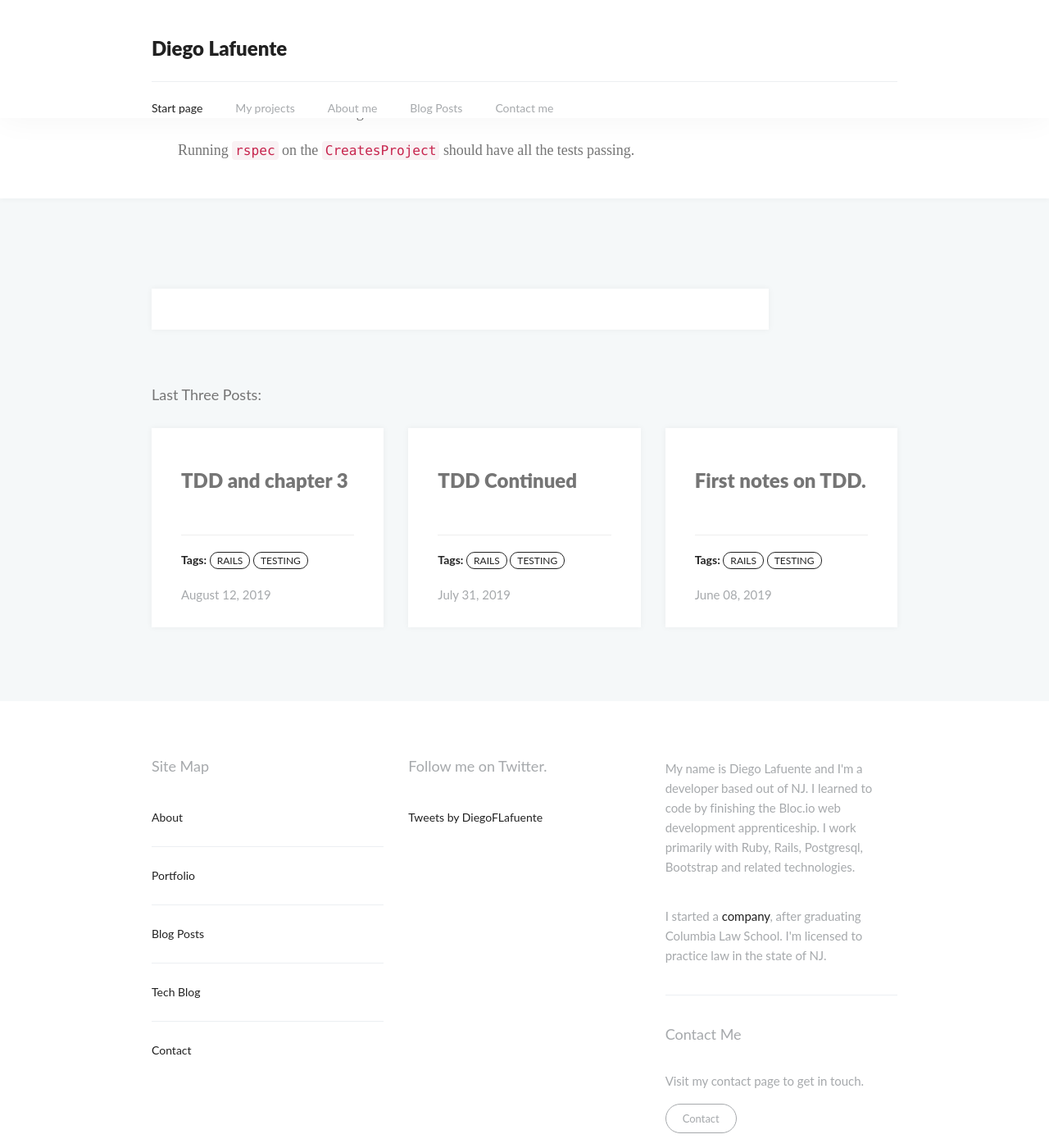
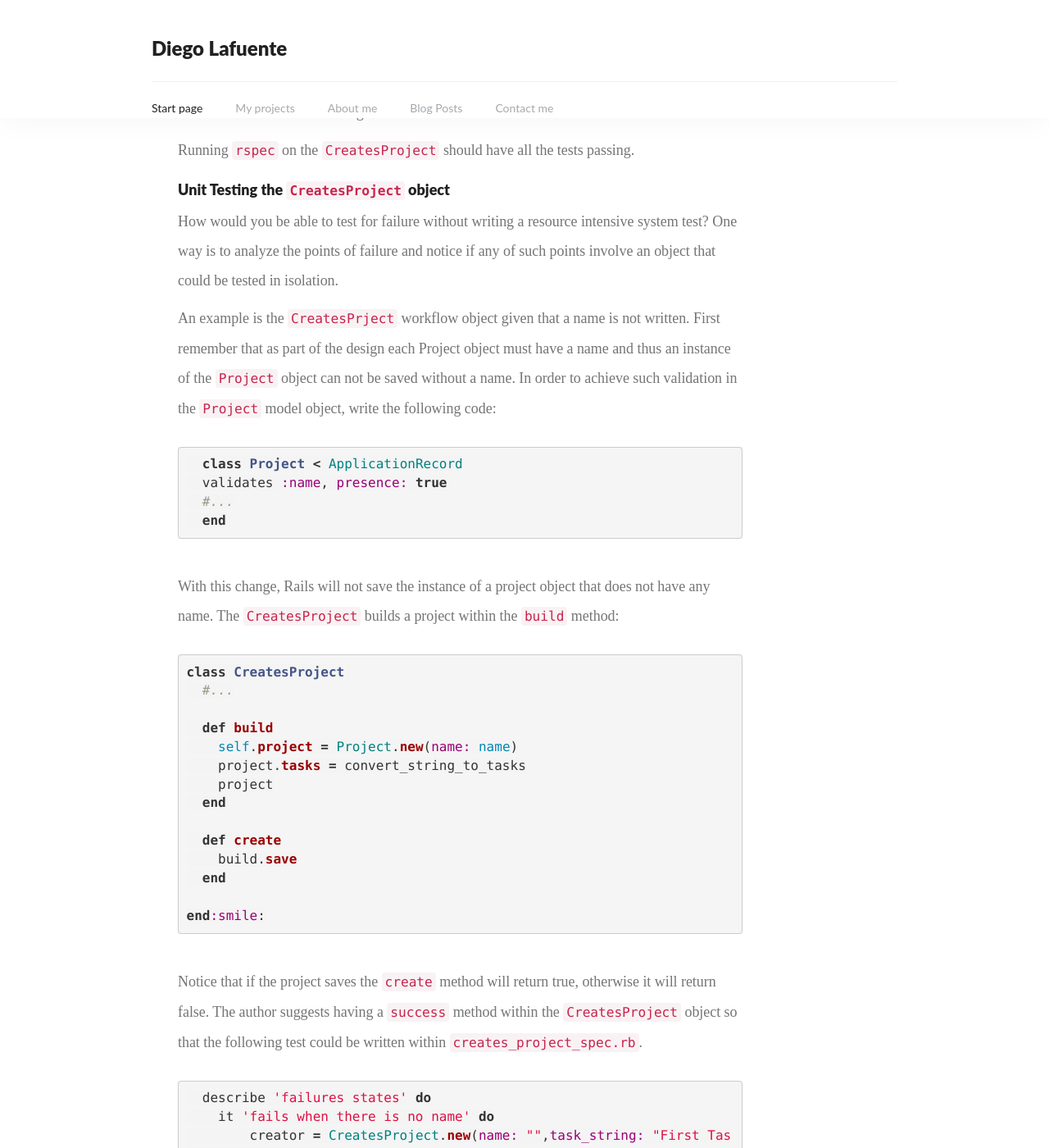
Before and after one commit to dlaf88/dlaf88.github.io, a Jekyll site: the page built from _posts/2019-08-12-TDD-chapter-3.md, in a window 1280 px wide and 1400 px high, scrolled down 10629 px. Shown: the whole window at 82% size. Built offline with Jekyll 4.4.1, drawn with Linux system fonts in a browser that asks for light colours; nearby versions of some CDN libraries; library files that are not in the unit come from our copies; a script that is not in the unit is left out; comment, search, counter and statistics services are not loaded; some of the changed text lies outside the part shown.

Commit message:
finished the tdd chapter with the projects and tasks

```diff
--- a/_posts/2019-08-12-TDD-chapter-3.md
+++ b/_posts/2019-08-12-TDD-chapter-3.md
@@ -386,3 +386,71 @@ Notice the introduction of the `RSpec` methods: `have_attributes`,`match`, and `
 The changes are centered on the `convert_string_to_tasks`method which incorporates the `size_as_integer`method. The `size_as_integer`method returns size `1` if the user did not enter a size or entered a negative number.
 
 Running `rspec` on the `CreatesProject` should have all the tests passing.
+
+### Unit Testing the `CreatesProject` object
+
+How would you be able to test for failure without writing a resource intensive system test? One way is to analyze the points of failure and notice if any of such points involve an object that could be tested in isolation.
+
+An example is the `CreatesPrject` workflow object given that a name is not written. First remember that as part of the design each Project object must have a name and thus an instance of the `Project` object can not be saved without a name. In order to achieve such validation in the `Project` model object, write the following code:
+{% highlight ruby %}
+  class Project < ApplicationRecord
+  validates :name, presence: true
+  #...
+  end
+{% endhighlight %}
+
+With this change, Rails will not save the instance of a project object that does not have any name. The `CreatesProject` builds a project within the `build` method:
+
+{% highlight ruby %}
+class CreatesProject
+  #...
+
+  def build
+    self.project = Project.new(name: name)
+    project.tasks = convert_string_to_tasks
+    project
+  end
+
+  def create
+    build.save
+  end
+
+end:smile:
+{% endhighlight %}
+
+
+Notice that if the project saves the `create` method will return true, otherwise it will return false. The author suggests having a `success` method within the `CreatesProject` object so that the following test could be written within `creates_project_spec.rb`.
+
+
+{% highlight ruby %}
+  describe 'failures states' do
+    it 'fails when there is no name' do
+        creator = CreatesProject.new(name: "",task_string: "First Task:2\nSecond task:3")
+        creator.create
+        expect(creator).to_not be_a_success
+
+    end
+  end
+{% endhighlight %}
+
+This fails if there is no `success` method.
+
+{% highlight ruby %}
+class CreatesProject
+ #add to attr_accessor :success
+ #also add within the initialize method @success and set it equal to false. False is the default
+  #...
+
+  def success?
+    build
+  end
+
+  def create
+    success = build.save
+  end
+
+{% endhighlight %}
+
+## All tests now pass
+
+Before finishing this long reminder post, note that the author talked about many other valuable tips and tricks. However, I chose to only highlight what I thought was more relevant to `me`.
```
